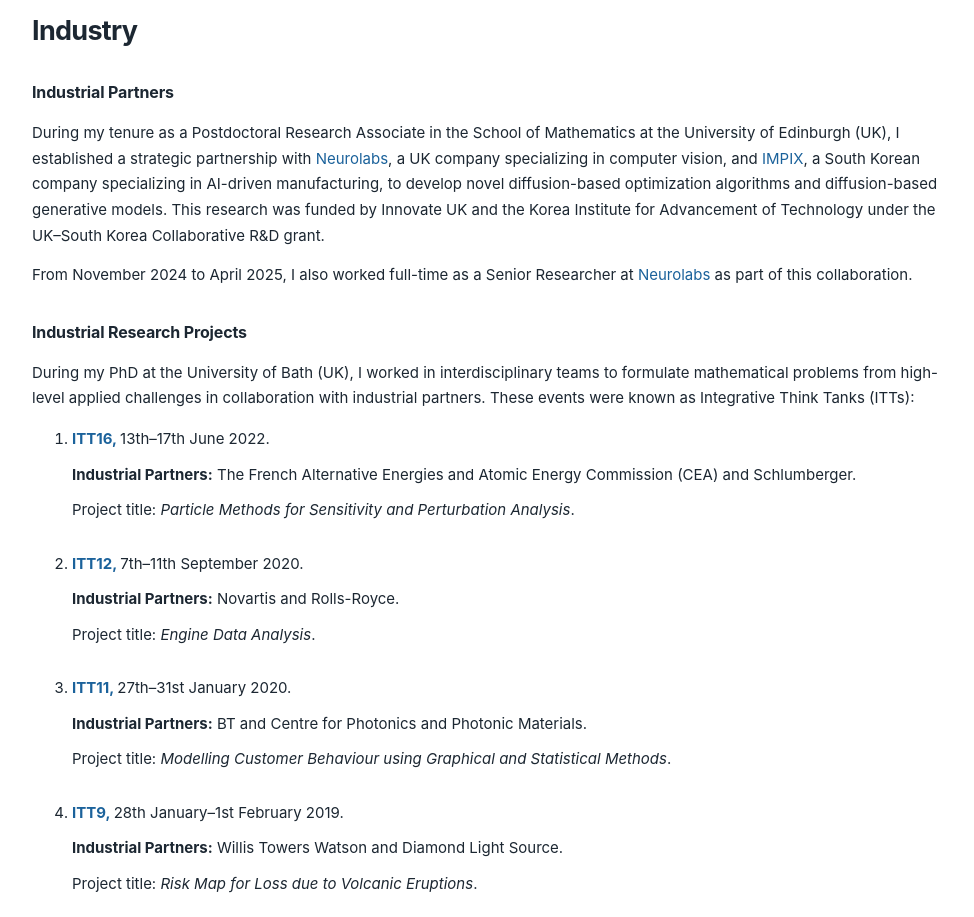
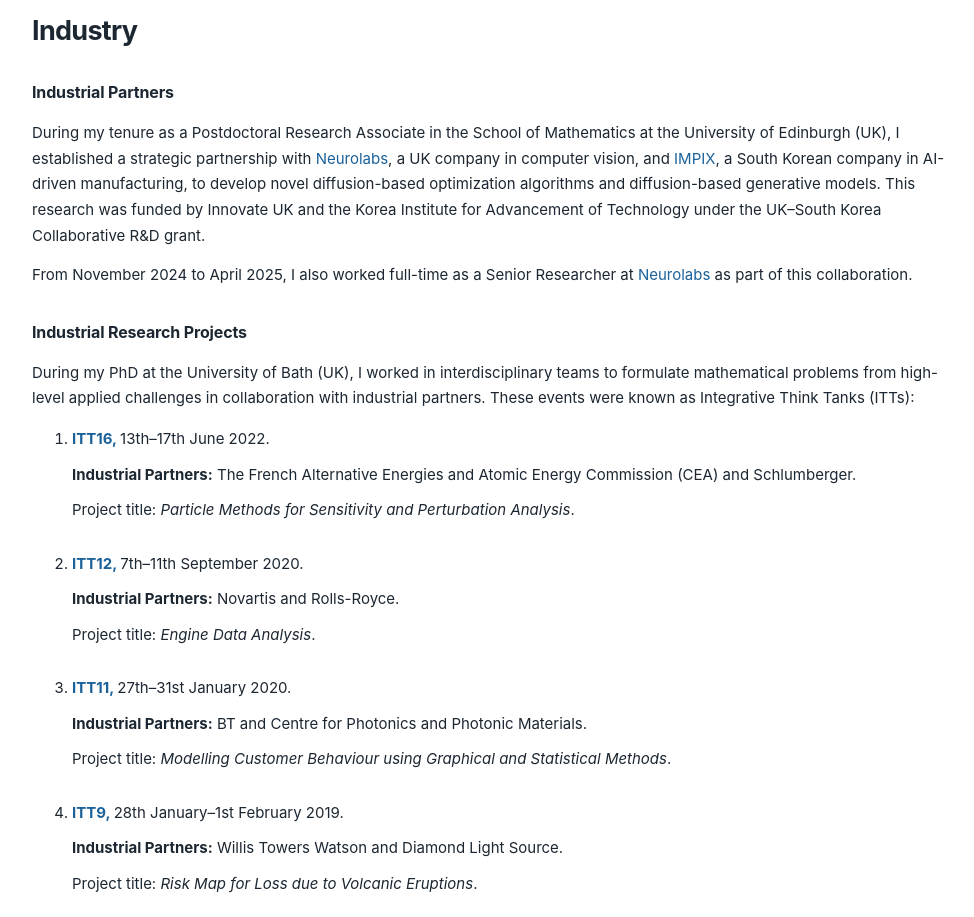
Before and after one commit to stebruno/stebruno.github.io, a plain HTML site: page index.html in a window 1280 px wide. Shown: the part 5800-6717 px from the top of the page, without its empty margins (148-1122 px from the left). Drawn offline with Linux system fonts and the light colour scheme.

Commit message:
Refine descriptions of company partnerships

```diff
--- a/index.html
+++ b/index.html
@@ -453,9 +453,9 @@
   in the School of Mathematics at the University of
   Edinburgh (UK), I established a strategic partnership
   with <a href="https://www.neurolabs.ai/">Neurolabs</a>,
-  a UK company specializing in computer vision, and
+  a UK company in computer vision, and
   <a href="http://impix.co.kr/">IMPIX</a>,
-  a South Korean company specializing in AI-driven
+  a South Korean company in AI-driven
   manufacturing, to develop novel diffusion-based
   optimization algorithms and diffusion-based
   generative models.
```
